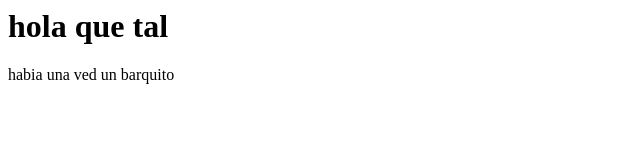
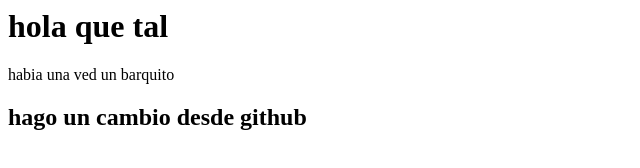
Before and after one commit to Cachopi/desarrollo, a plain HTML site: page index.html in a window 1280 px wide. Shown: the whole page, without its empty margins (0-640 px from the left). Drawn offline with Linux system fonts and the light colour scheme.

Commit message:
Update index.html
añado desde aki

```diff
--- a/index.html
+++ b/index.html
@@ -1,2 +1,3 @@
 <h1> hola que tal </h1>
 <p> habia una ved un barquito</p>
+<h2>hago un cambio desde github</h2>
```
